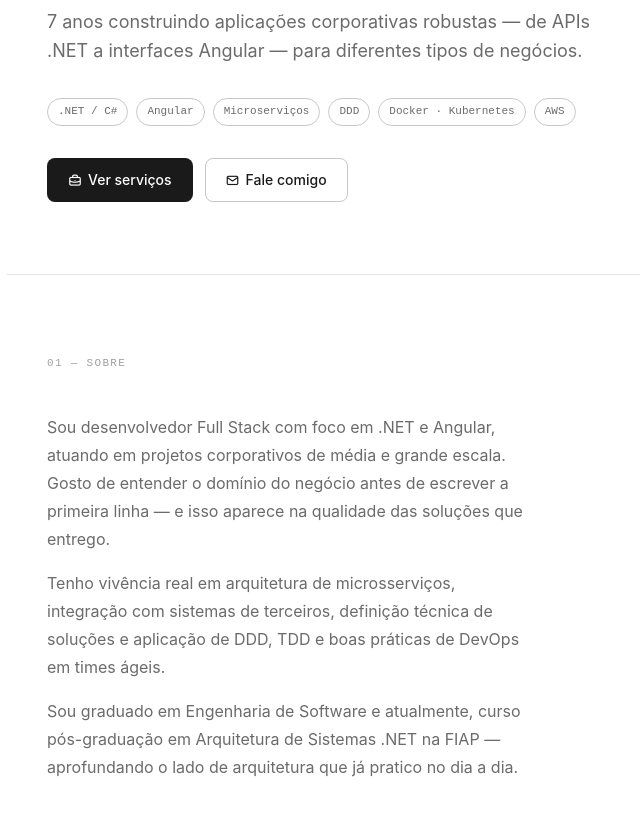
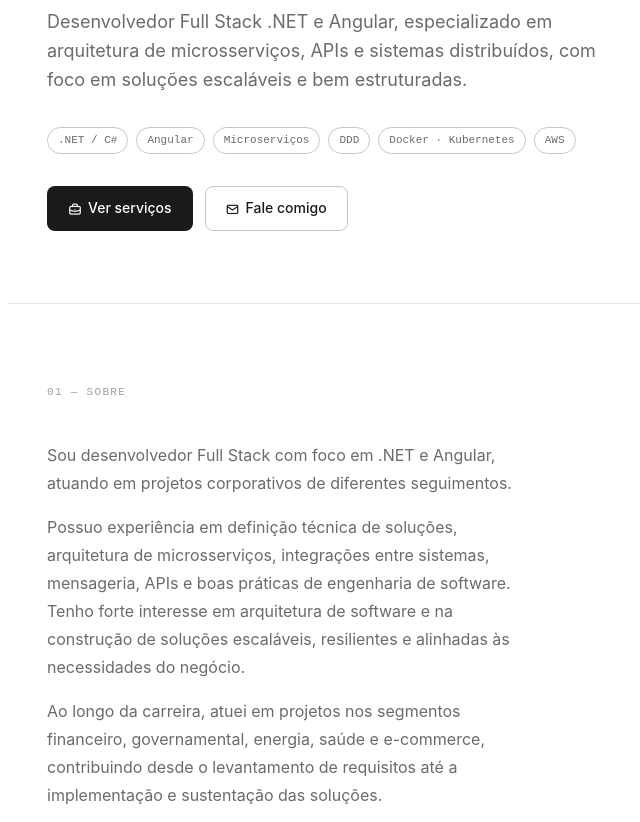
Before and after one commit to lajuniorfe/Portfolio, a plain HTML site: page index.html in a window 1280 px wide. Shown: the part 284-1106 px from the top of the page, without its empty margins (83-723 px from the left). Drawn offline with Linux system fonts and the light colour scheme.

Commit message:
Ajusta texto escrito em sobre

```diff
--- a/index.html
+++ b/index.html
@@ -22,7 +22,7 @@
 <div class="hero">
   <p class="hero-eyebrow">Full Stack Developer · .NET</p>
   <h1 class="hero-name">Luiz Augusto<span>.</span></h1>
-  <p class="hero-tagline">7 anos construindo aplicações corporativas robustas — de APIs .NET a interfaces Angular — para diferentes tipos de negócios.</p>
+  <p class="hero-tagline">Desenvolvedor Full Stack .NET e Angular, especializado em arquitetura de microsserviços, APIs e sistemas distribuídos, com foco em soluções escaláveis e bem estruturadas.</p>
   <div class="hero-badges">
     <span class="hero-badge">.NET / C#</span>
     <span class="hero-badge">Angular</span>
@@ -42,9 +42,12 @@
   <div class="about-grid">
     <div>
       <div class="about-text">
-        <p>Sou desenvolvedor Full Stack com foco em .NET e Angular, atuando em projetos corporativos de média e grande escala. Gosto de entender o domínio do negócio antes de escrever a primeira linha — e isso aparece na qualidade das soluções que entrego.</p>
-        <p>Tenho vivência real em arquitetura de microsserviços, integração com sistemas de terceiros, definição técnica de soluções e aplicação de DDD, TDD e boas práticas de DevOps em times ágeis.</p>
-        <p>Sou graduado em Engenharia de Software e atualmente, curso pós-graduação em Arquitetura de Sistemas .NET na FIAP — aprofundando o lado de arquitetura que já pratico no dia a dia.</p>
+        <p>Sou desenvolvedor Full Stack com foco em .NET e Angular, atuando em projetos corporativos de diferentes seguimentos.</p>
+        <p>Possuo experiência em definição técnica de soluções, arquitetura de microsserviços, integrações entre sistemas, mensageria, APIs e boas práticas de engenharia de software.
+          Tenho forte interesse em arquitetura de software e na construção de soluções escaláveis, resilientes e alinhadas às necessidades do negócio.
+        </p>
+        <p>Ao longo da carreira, atuei em projetos nos segmentos financeiro, governamental, energia, saúde e e-commerce, contribuindo desde o levantamento de requisitos até a implementação e sustentação das soluções.</p>
+        <p>Sou graduado em Engenharia de Software e atualmente pós-graduando em Arquitetura de Sistemas .NET pela FIAP.</p>
       </div>
 
     </div>
```
